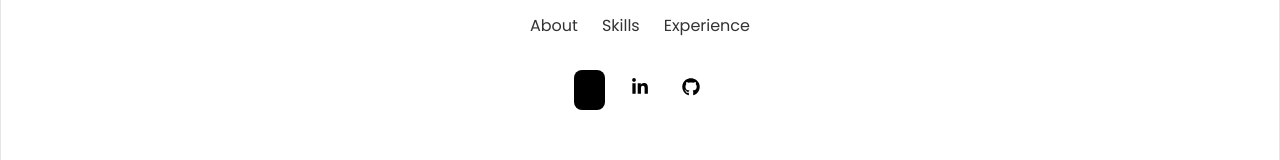
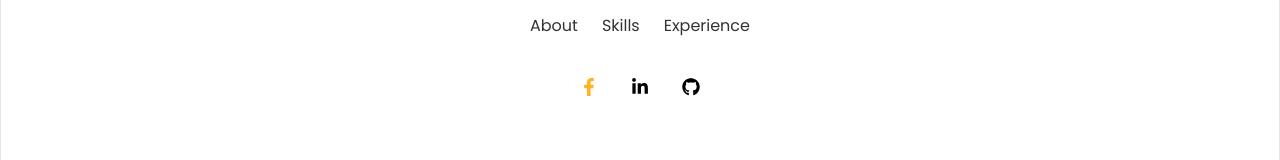
Before and after one commit to mamun464/Portfolio, a React (Vite) app: page / in a window 1280 px wide. In both pictures the pointer is over the link 589 px from the left and 5087 px from the top of the page. Shown: the part 4998-5158 px from the top of the page. Built offline with nearby package versions, Linux system fonts and the light colour scheme.

Commit message:
hover color change futter logo

```diff
--- a/src/components/footer/footer.css
+++ b/src/components/footer/footer.css
@@ -44,7 +44,7 @@
 }
 
 .footer__social-link:hover {
-    background-color: var(--title-color-dark);
+    color: #ffb31c !important;
 }
 
 .footer__copyright {
```
